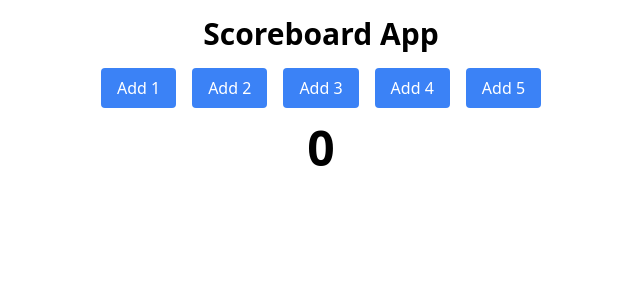
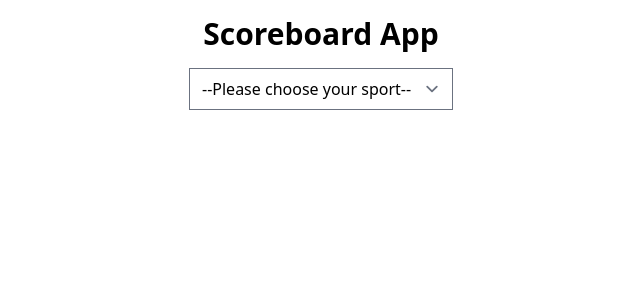
Before and after one commit to r-heart/m4w2-starter-scoreboard, a React (Vite) app: page / in a window 1280 px wide. Shown: the top 300 px of the page, without its empty margins (319-959 px from the left). Built offline with nearby package versions, Linux system fonts and the light colour scheme.

Commit message:
Render select from 'config'

```diff
--- a/src/components/Main.jsx
+++ b/src/components/Main.jsx
@@ -1,23 +1,24 @@
 import { useState } from "react";
-import Button from "./Button";
-
-const BUTTONS = [1, 2, 3, 4, 5];
+import CONFIG from "../config";
+import Select from "./Select";
 
 export default function Main() {
-  const [count, setCount] = useState(0);
-
-  const handleClick = (e) => {
-    setCount((prevCount) => prevCount + Number(e.target.dataset.count));
-  };
+  const [selectedSport, setSelectedSport] = useState("");
+  const [buttons, setButtons] = useState([]);
 
   return (
     <main className="flex flex-col items-center gap-y-4 ">
-      <div className="flex gap-x-4">
-        {BUTTONS.map((num) => (
-          <Button key={num} text={num} handleClick={handleClick} />
-        ))}
-      </div>
-      <p className="text-center text-5xl font-black">{count}</p>
+      <Select
+        id="sport-select"
+        options={CONFIG.map((sport) => sport.sport)}
+        handleChange={(e) => {
+          const selectedSport = CONFIG.find(
+            (sport) => sport.sport === e.target.value
+          );
+          setSelectedSport(selectedSport.sport);
+          setButtons(selectedSport.buttons);
+        }}
+      />
     </main>
   );
 }
--- /dev/null
+++ b/src/components/Select.jsx
@@ -0,0 +1,27 @@
+import PropTypes from "prop-types";
+
+export default function Select({ id, options, handleChange }) {
+  return (
+    <>
+      <label htmlFor="sport-select" className="sr-only">
+        Choose a pet:
+      </label>
+      <select id={id} onChange={handleChange}>
+        <option value="">--Please choose your sport--</option>
+
+        {/* ⚠️ ASSUMPTION: 'option' doesn't have spaces - single words only */}
+        {options.map((option) => (
+          <option key={option} value={option.toLowerCase()}>
+            {option}
+          </option>
+        ))}
+      </select>
+    </>
+  );
+}
+
+Select.propTypes = {
+  id: PropTypes.string.isRequired,
+  options: PropTypes.arrayOf(PropTypes.string).isRequired,
+  handleChange: PropTypes.func.isRequired,
+};
```
